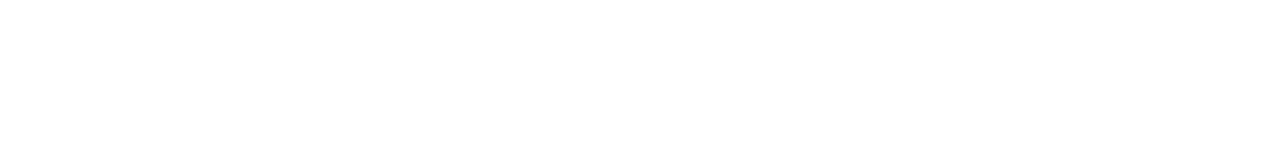
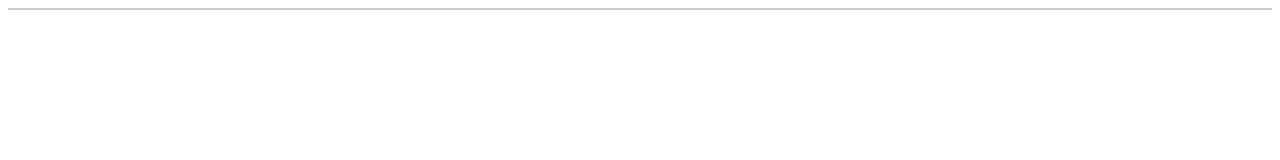
Before and after one commit to hasadna/accessible-graphs, a plain HTML site: page public/view/index.html in a window 1280 px wide. Drawn offline with Linux system fonts and the light colour scheme; files that its build step writes are made by us from their sources.

Commit message:
Update stylling

```diff
--- a/public/view/index.html
+++ b/public/view/index.html
@@ -4,6 +4,7 @@
 <head>
     <meta charset="utf-8">
     <title> View - Sensory interface </title>
+    <link rel="stylesheet" type="text/css" href="style.css">
     <script src="view.js"></script>
 </head>
 
```
Also changed, not shown: public/index.html (+0 -1 lines).
